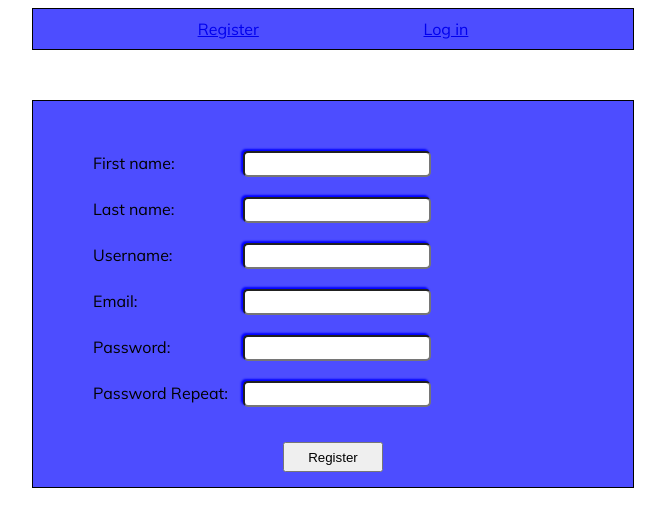
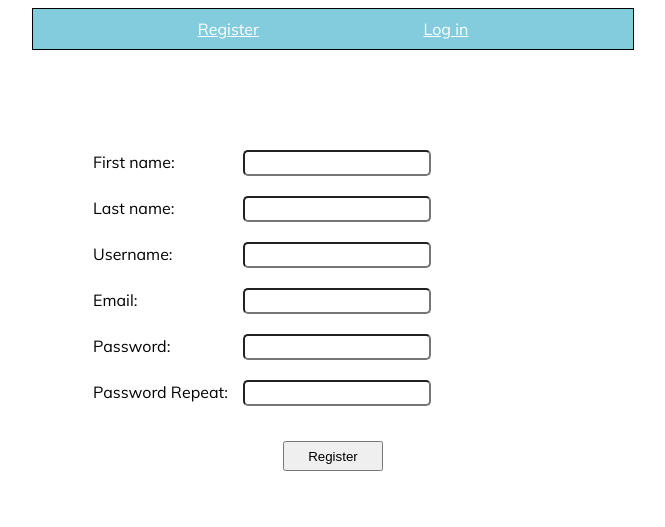
Before and after one commit to SickMyDucks/my-final-filer, a PHP site: template views/register.html.twig in a window 1280 px wide. Shown: the top 527 px of the page, without its empty margins (307-972 px from the left). Run offline with PHP 8.4, Linux system fonts and the light colour scheme; the template is opened without the code that fills it, so the values that code supplies are empty; some libraries are stand-ins or nearby versions.

Commit message:
Register css color

```diff
--- a/assets/css/style.css
+++ b/assets/css/style.css
@@ -7,7 +7,7 @@ body {
     font-family: 'Muli';
 }
 .header {
-    background-color: #4d4dff;
+    background-color: #82ccdd;
     display: flex;
     justify-content: space-evenly;
     align-items: center;
@@ -18,18 +18,19 @@ body {
     height: 40px;
     border: solid 1px;
 }
-
-a:hover {
+a {
     color: white;
 }
 
+a:hover {
+    color: black;
+}
+
 form[name="register"] {
-    background-color: #4d4dff;
     width: 600px;
     display: flex;
     justify-content: center;
     flex-direction: column;
-    border: solid 1px;
     margin: auto;
     padding-top: 50px;
 }
@@ -45,7 +46,6 @@ form[name="register"] label {
 form[name="register"] input[type="text"], form[name="register"] input[type="password"] {
     width: 30%;
     height: 20px;
-    box-shadow: -2px -2px 2px blue;
     border-radius: 5px;
 }
 
```
